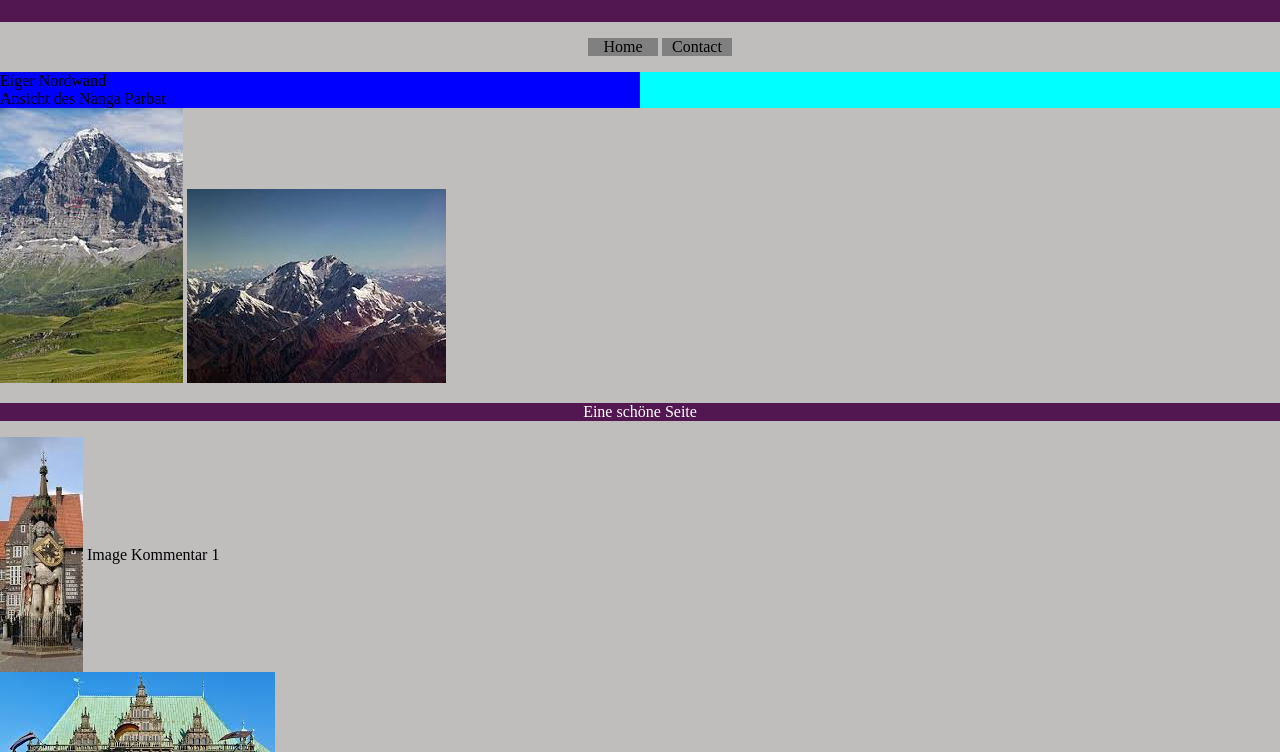
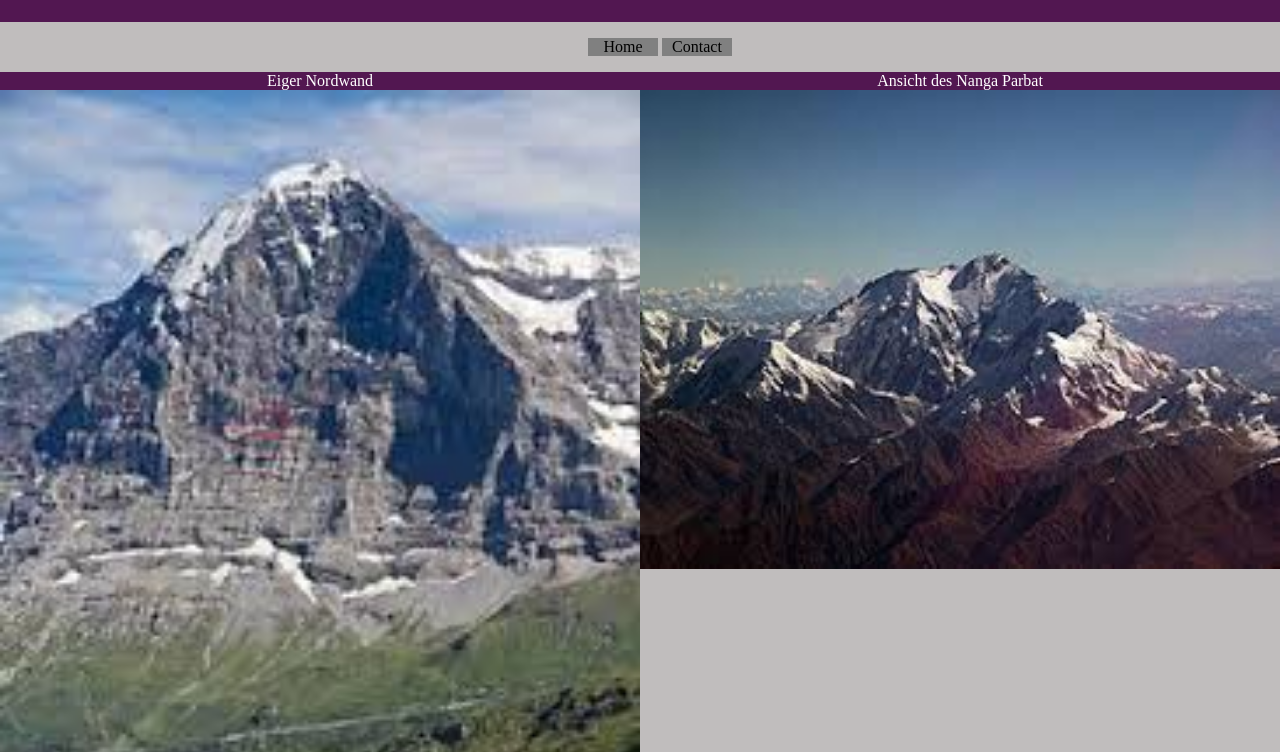
Before and after one commit to mbeier1406/wd, a plain HTML site: page index.html in a window 1280 px wide. Shown: the part 48-800 px from the top of the page. Drawn offline with Linux system fonts and the light colour scheme.

Commit message:
Kapitel 10

```diff
--- a/style.css
+++ b/style.css
@@ -42,23 +42,48 @@ a {
 
 /* <main> */
 .berg-text {
-    background-color: aqua;
-    padding: 0px;
+    background-color: #521751;
+    padding: 0;
+    display: flex;
 }
 .berg-text p {
-    background-color: blue;
-    margin: 0;
-    display: inline-block;
-    width: 50%;
-}
-.feedback {
     background-color: #521751;
     color: white;
     text-align: center;
+    margin: 0;
+    width: 50%;
+}
+.berg-bilder {
+    display: flex;
+}
+.berg-bilder img {
+    width: 50%;
+    height: 100%;
+}
+.feedback {
+    position: relative;
+    bottom: 18.4px;
+    background-color: #521751;
+    color: white;
+    text-align: center;
+    margin: 0;
 }
 
 /* <footer> */
-.bremen-info img, .bremen-info span {
-    display: inline;
-    vertical-align: middle;
+.bremen-info {
+    display: flex;
+    align-items: center;
+    justify-content: center;
+    flex-flow: row wrap;
+    border: 1px solid black;
+    background-color: white;
+    margin: 10px;
 }
+.bremen-info img {
+    width: 120px;
+    height: 100px;
+}
+.bremen-info span {
+    width: 350px;
+    text-align: center;
+}
```
